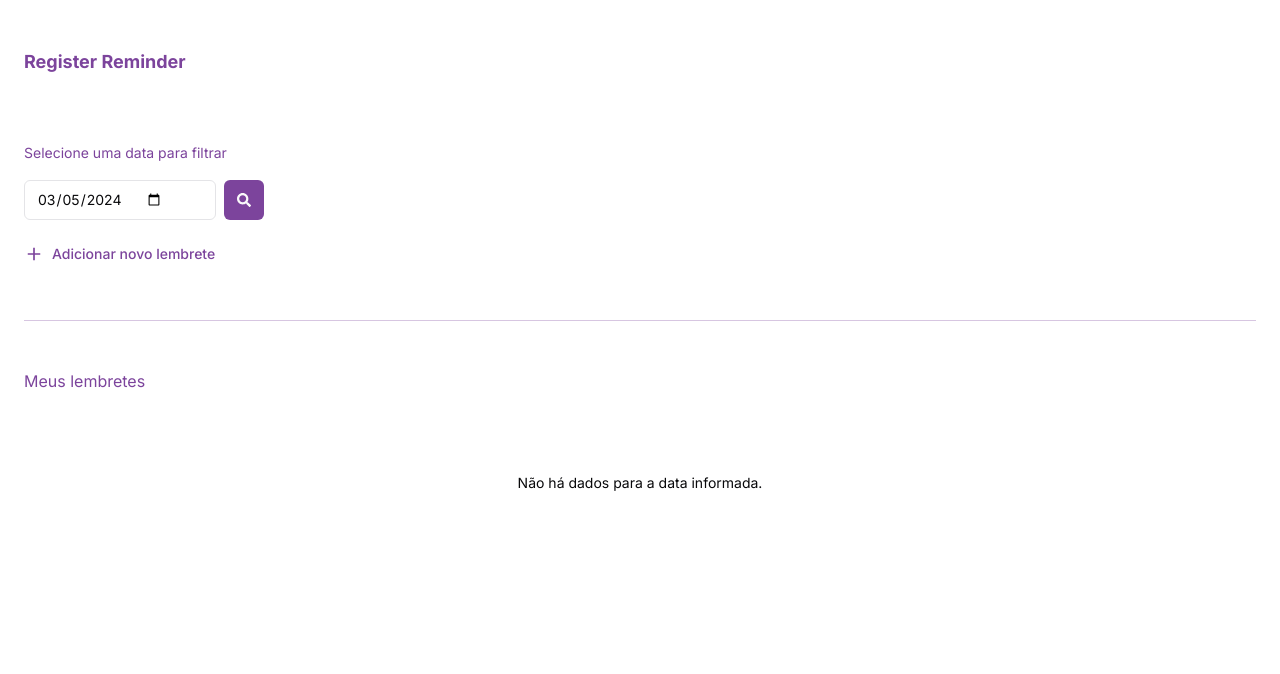
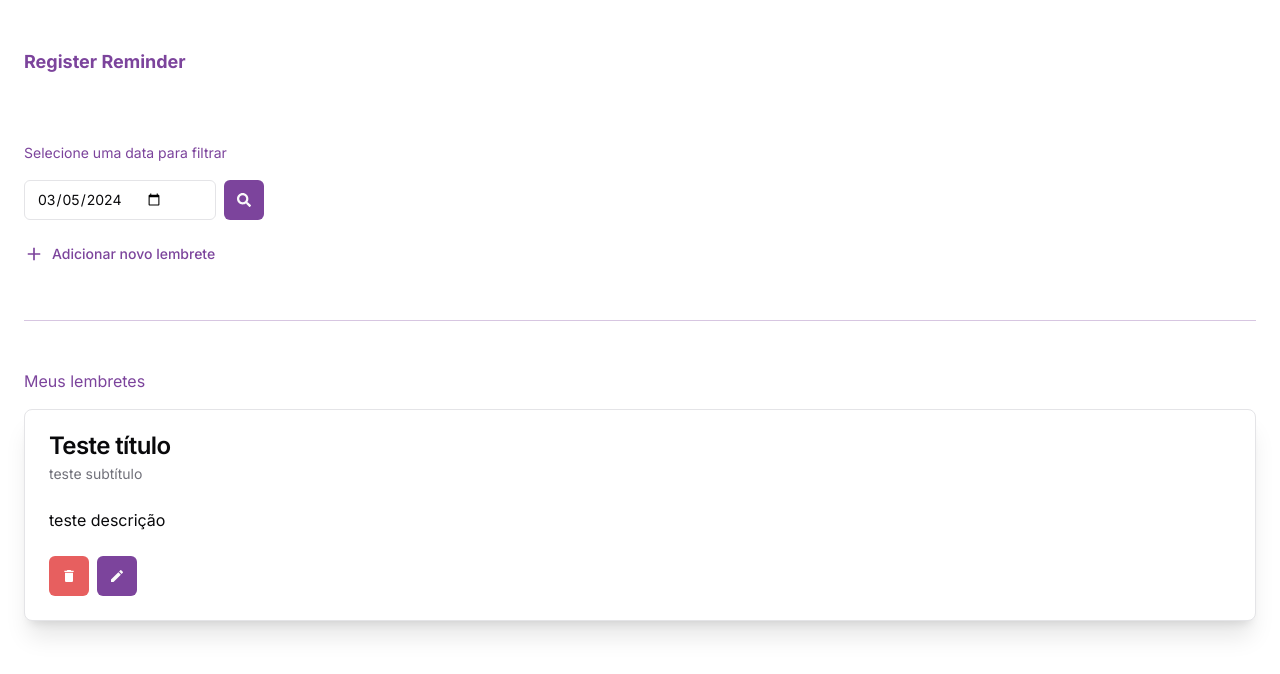
Before and after one commit to calvinsteixeira/register-reminders, a Next.js app: page /dashboard in a window 1280 px wide. Shown: the top 674 px of the page. Built offline with nearby package versions, Linux system fonts and the light colour scheme; data requests are answered from the project's data file.

Commit message:
Ajustando propriedades do reminder

```diff
--- a/api/db.json
+++ b/api/db.json
@@ -1,3 +1,11 @@
 {
-  "reminders": []
+  "reminders": [
+    {
+      "id": "aecb",
+      "title": "Teste título",
+      "subtitle": "teste subtítulo",
+      "description": "teste descrição",
+      "date": null
+    }
+  ]
 }
--- a/api/remindersService.ts
+++ b/api/remindersService.ts
@@ -5,8 +5,8 @@ interface IReminder {
   id?: string,
   title: string,
   subtitle?: string,
-  description?: string,
-  date: Date
+  description: string,
+  date: string
 }
 
 const API_URL = "http://localhost:4000";
--- a/app/dashboard/page.tsx
+++ b/app/dashboard/page.tsx
@@ -99,6 +99,7 @@ export default function page() {
         <ReminderCard
           key={index}
           title={reminder.title}
+          date={reminder.date}
           subtitle={reminder.subtitle}
           description={reminder.description}
           reminderId={reminder.id}
--- a/components/content/ReminderCard.tsx
+++ b/components/content/ReminderCard.tsx
@@ -16,13 +16,14 @@ type Props = {
   reminderId?: string,
   title: string,
   subtitle?: string,
-  description?: string,
+  description: string,
+  date: string,
   tags?: ReactElement,
   primaryAction: () => void
   secondaryAction: () => void
 }
 
-export default function ReminderCard({ reminderId, title, subtitle, description, tags, primaryAction, secondaryAction }: Props) {
+export default function ReminderCard({ reminderId, title, subtitle, description, date, tags, primaryAction, secondaryAction }: Props) {
 
   return (
     <Card className="max-w-[100%] bg-card text-card-foreground shadow-xl border">
--- a/components/forms/ReminderDialog.tsx
+++ b/components/forms/ReminderDialog.tsx
@@ -59,7 +59,7 @@ export default function ReminderDialog({
     id: z.string().optional(),
     title: z.string().min(1, { message: "Campo obrigatório" }),
     subtitle: z.string().optional(),
-    description: z.string().optional(),
+    description: z.string(),
     date: z.string().refine((value) => {
       if (!value) {
       } else {
@@ -92,9 +92,6 @@ export default function ReminderDialog({
 
     data.date = format(dateObject, "dd-MM-yyyy", { locale: ptBR });
 
-    console.log(data);
-    return;
-
     onOpenChange(false);
     setLoaderOpen(true);
 
@@ -104,7 +101,7 @@ export default function ReminderDialog({
         title: data.title,
         subtitle: data.subtitle,
         description: data.description,
-        date: new Date(data.date),
+        date: data.date,
       });
 
       if (result) {
```
